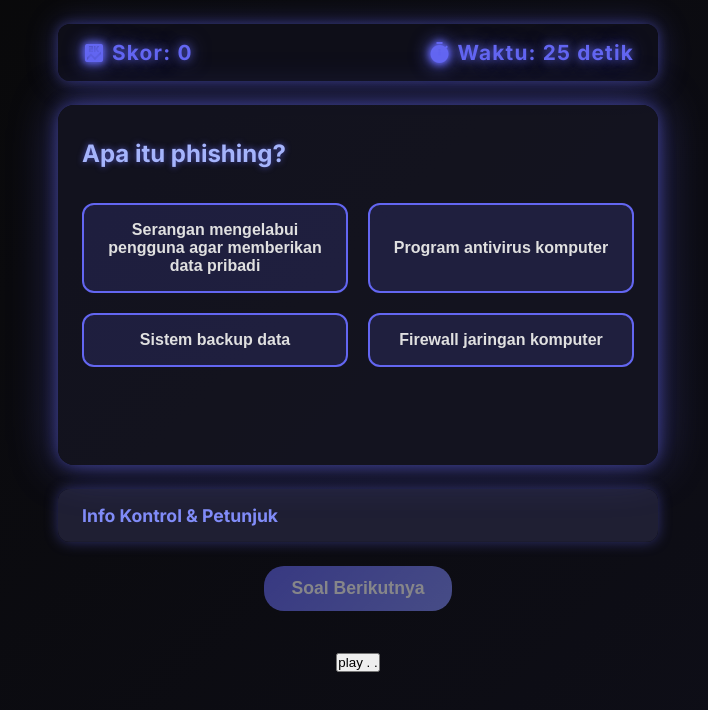
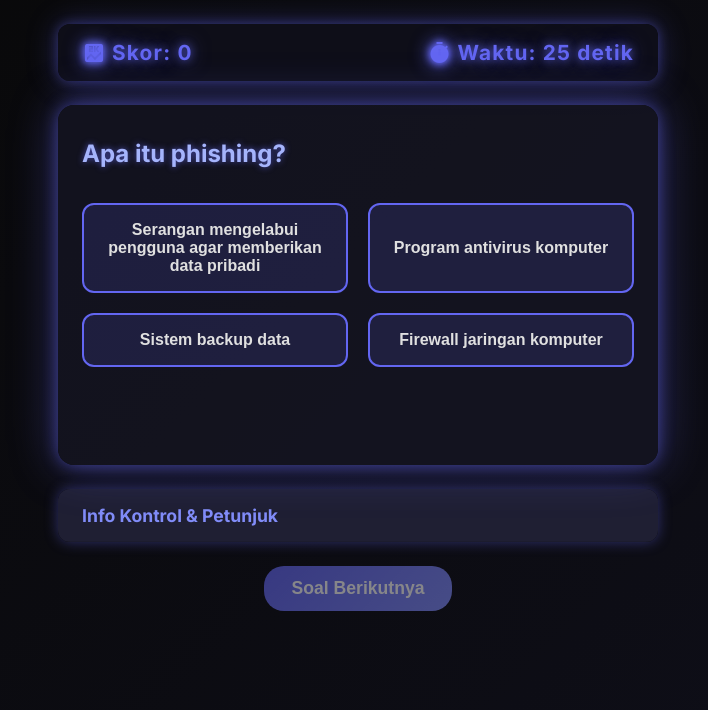
Before and after one commit to ANGGRA404/GAME-GRAXPLOID-, a plain HTML site: page Quiz.html in a window 1280 px wide. Shown: the whole page, without its empty margins (282-990 px from the left). Drawn offline with Linux system fonts and the light colour scheme.

Commit message:
Update Quiz.html

```diff
--- a/Quiz.html
+++ b/Quiz.html
@@ -296,8 +296,6 @@
     <button id="next-question" disabled>Soal Berikutnya</button>
     <button id="restart-game" style="display:none;">Mulai Ulang</button>
   </footer>
-  <br><br>
-   <a href="/index.html"><button class="stev">play . . </button></a>
   <script>
     (() => {
       'use strict';
```
